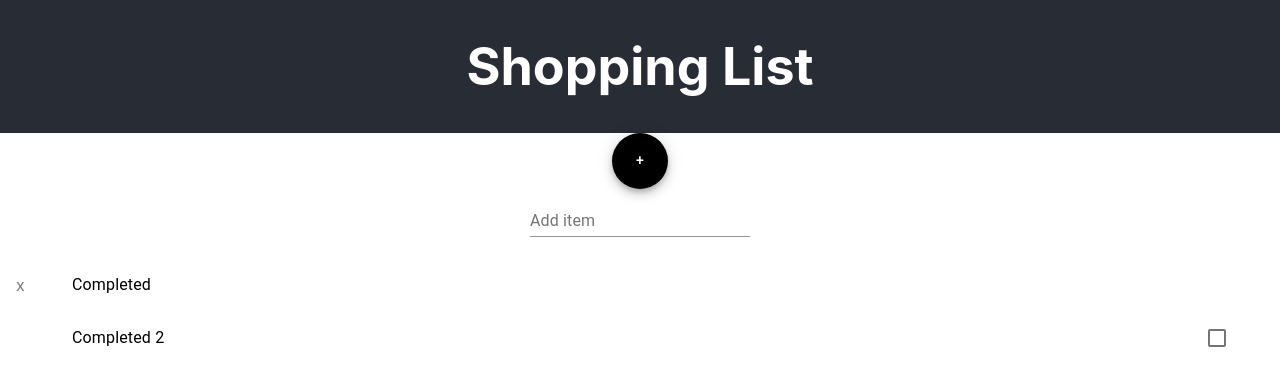
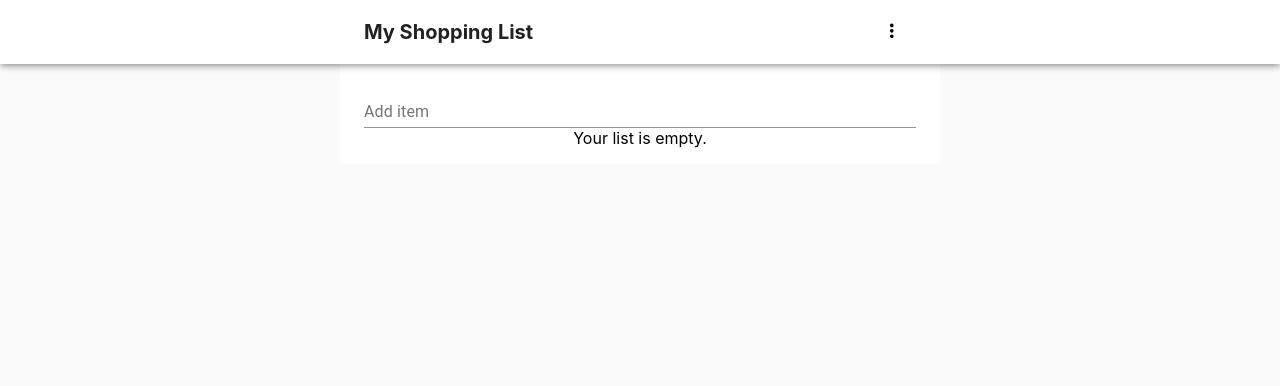
Before and after one commit to ihouwat/shopping-list-react-app-demo, a React (Create React App) app: page / in a window 1280 px wide. Shown: the top 386 px of the page. Built offline with nearby package versions, Linux system fonts and the light colour scheme.

Commit message:
delete function and styling

```diff
--- a/src/components/CompletedList.js
+++ b/src/components/CompletedList.js
@@ -1,34 +1,37 @@
-import React, { Component } from 'react';
+import React, { Fragment } from 'react';
 
 // Import Material Design UI Components
 import { List, ListItem, ListItemText, ListItemIcon, Checkbox } from '@material-ui/core';
 
-class CompletedList extends Component {
-  render() {
+
+const CompletedList = ({ deleteditems }) => {
+  const listItems = deleteditems.map((item, index) => {
     return (
-      <div>
-        <List component="nav" aria-label="contacts">
-          <ListItem button>
-            <ListItemIcon>
-              x
-            </ListItemIcon>
-            <ListItemText primary="Completed" />
-          </ListItem>
-          <ListItem button>
-            <ListItemText inset primary="Completed 2" />
-            <ListItemIcon>
+    <ListItem button key={index}>
+      <ListItemText secondary = {item}  />
+      <ListItemIcon >
         <Checkbox
           edge="start"
           tabIndex={-1}
           disableRipple
-                inputProps={{ 'aria-labelledby': 'item' }}
+          inputProps={{ 'aria-labelledby': 'checkbox' }}
         />
       </ListItemIcon>
     </ListItem>
+    )
+  })
+
+    if(deleteditems.length === 0) {
+      return null;
+    }
+    return (
+    <Fragment>
+      <h2>Completed Items</h2>
+      <List component="li" aria-label="deleted items">
+        {listItems}
       </List>
-      </div>
+    </Fragment>
   )
-  }
 }
 
 export default CompletedList;
--- /dev/null
+++ b/src/components/EmptyList.js
@@ -0,0 +1,11 @@
+import React, { Fragment } from 'react';
+
+const EmptyList = () => {
+  return (
+    <Fragment>
+      Your list is empty.
+    </Fragment>
+  )
+}
+
+export default EmptyList
--- /dev/null
+++ b/src/components/FixedScroll.js
@@ -0,0 +1,11 @@
+import React from 'react';
+
+const FixedScroll = (props) => {
+  return (
+    <div style={{ left: '0', position: 'fixed', right: '0', top: '0', zIndex: '251' }}>
+      {props.children}
+    </div>
+  );
+}
+
+export default FixedScroll;
--- a/src/components/GroceryList.js
+++ b/src/components/GroceryList.js
@@ -1,25 +1,27 @@
 import React from 'react';
-
 // Import Material Design UI Components
 import { List, ListItem, ListItemText, ListItemIcon, Checkbox } from '@material-ui/core';
 
-
-const GroceryList = ({ groceryitem }) => {
-  const listItems = groceryitem.map((item) =>
-    <ListItem button>
-      <ListItemText inset primary= {item}  />
-      <ListItemIcon>
+const GroceryList = ({ groceryitems, deleteItem }) => {
+  const listItems = groceryitems.map((item, index) => {
+    return (
+    <ListItem button key={index}>
+      <ListItemText primary= {item}  />
+      <ListItemIcon >
         <Checkbox
-          edge="start"
+          edge="end"
           tabIndex={-1}
           disableRipple
-          inputProps={{ 'aria-labelledby': 'item' }}
+          checked = {false}
+          inputProps={{ 'aria-labelledby': 'checkbox' }}
+          onClick={deleteItem.bind(this, `${item}`)}
         />
       </ListItemIcon>
     </ListItem>
-  )
+    )
+  })
   return (
-    <List component="nav" aria-label="contacts">
+    <List component="li" aria-label="grocery list">
       {listItems}
     </List>
   )
--- /dev/null
+++ b/src/components/Header.js
@@ -0,0 +1,37 @@
+import React, { Fragment } from 'react';
+import { Paper, Container, SvgIcon, IconButton, Box } from '@material-ui/core';
+
+const Header = () => {
+  return (
+    <Fragment>
+      <Paper
+        elevation={4}
+        square={true}
+      >
+        <Container maxWidth="sm">
+          <Box
+            display="flex"
+            justifyContent="space-between"
+            alignItems="center"
+            height={64}
+          >
+            <Box fontSize={20}>
+              <h1>My Shopping List</h1>
+            </Box>
+            <IconButton
+              disableFocusRipple
+              size='medium'
+              color='primary'
+            >
+              <SvgIcon  >
+                <svg xmlns="http://www.w3.org/2000/svg" viewBox="0 0 19 21" fill="black" width="19px" height="19px"><path d="M0 0h24v24H0z" fill="none"/><path d="M12 8c1.1 0 2-.9 2-2s-.9-2-2-2-2 .9-2 2 .9 2 2 2zm0 2c-1.1 0-2 .9-2 2s.9 2 2 2 2-.9 2-2-.9-2-2-2zm0 6c-1.1 0-2 .9-2 2s.9 2 2 2 2-.9 2-2-.9-2-2-2z"/></svg>
+              </SvgIcon>
+            </IconButton>
+          </Box>
+        </Container>
+      </Paper>
+    </Fragment>
+  )
+}
+
+export default Header;
--- a/src/components/SearchArea.js
+++ b/src/components/SearchArea.js
@@ -1,23 +1,21 @@
-import React from 'react';
+import React, { Fragment } from 'react';
 
 // Import Material Design UI Components
-import { TextField, Fab } from '@material-ui/core';
+import { TextField } from '@material-ui/core';
 
 const SearchArea = ({ formChange,  formSubmit, formfield }) => {
   return (
-    <div>
-      <Fab color="primary" aria-label="add" onClick = { formSubmit }>
-        +
-      </Fab>
+    <Fragment>
       <form noValidate autoComplete="off" onSubmit = { formSubmit }>
         <TextField
           id="standard-basic"
           label="Add item"
           onChange = { formChange }
           value = {formfield}
+          fullWidth
         />
       </form>
-    </div>
+    </Fragment>
   )
 }
 
--- a/src/containers/App.css
+++ b/src/containers/App.css
@@ -2,37 +2,6 @@
   text-align: center;
 }
 
-.App-logo {
-  height: 10vmin;
-  pointer-events: none;
+.List-area {
+  background-color: #ffffff;
 }
-
-@media (prefers-reduced-motion: no-preference) {
-  .App-logo {
-    animation: App-logo-spin infinite 20s linear;
-  }
-}
-
-.App-header {
-  background-color: #282c34;
-  min-height: 10vh;
-  display: flex;
-  flex-direction: column;
-  align-items: center;
-  justify-content: center;
-  font-size: calc(10px + 2vmin);
-  color: white;
-}
-
-.App-link {
-  color: #61dafb;
-}
-
-@keyframes App-logo-spin {
-  from {
-    transform: rotate(0deg);
-  }
-  to {
-    transform: rotate(360deg);
-  }
-}
--- a/src/containers/App.js
+++ b/src/containers/App.js
@@ -1,14 +1,15 @@
 import React, { Component } from 'react';
 import './App.css';
-
 // Import Components
 import SearchArea from '../components/SearchArea';
 import GroceryList from '../components/GroceryList';
 import CompletedList from '../components/CompletedList';
-
+import EmptyList from '../components/EmptyList';
+import Header from '../components/Header';
+import FixedScroll from '../components/FixedScroll';
 // Import Material Design UI Custom Theme API
+import { Container, Box } from '@material-ui/core';
 import { ThemeProvider, createMuiTheme } from '@material-ui/core/styles';
-
 
 // Material Design UI theme
 const theme = createMuiTheme({
@@ -17,49 +18,72 @@ const theme = createMuiTheme({
       main: '#000000',
     }
   },
+  spacing: 8,
 });
 
 class App extends Component {
-  constructor() {
-    super();
+  constructor(props) {
+    super(props);
     this.state = {
       formfield: '',
-      item: []
+      items: [],
+      deleteditems: [],
     }
+    this.onDeleteItem = this.onDeleteItem.bind(this);
   }
 
   // Methods
+
+  // Listen to search area input
   onFormChange = (event) => {
     this.setState({formfield: event.target.value})
-    // console.log('onFormChange function', event.target.value)
-    console.log('3', this.state.item)
   }
 
+  // On 'enter' add grocery item
   onFormSubmit = (event) => {
     event.preventDefault();
     if (this.state.formfield === '') {
       return;
     }
-    const newItem = this.state.formfield;
-    this.setState({item: this.state.item.concat(newItem)})
+    const newItem = this.state.formfield.charAt(0).toUpperCase(0) + this.state.formfield.slice(1);
+    this.setState({items: this.state.items.concat(newItem)})
     this.setState({formfield: ''})
   }
 
+  // Delete grocery item
+  onDeleteItem = (deletedItem) => {
+    this.setState({deleteditems: this.state.deleteditems.concat(deletedItem)});
+    this.setState({items: this.state.items.filter(deleted => deleted !== deletedItem )})
+  }
+
+  // Render
   render () {
-    const { formfield, item } = this.state;
+    const { formfield, items, deleteditems } = this.state;
     return (
       <div className="App">
-        <header className="App-header">
-         <h1>Shopping List</h1>
-        </header>
         <ThemeProvider theme={theme}>
+          <FixedScroll>
+            <Header />
+          </FixedScroll>
+          <Container maxWidth="sm" className="List-area">
+            <Box pt={10} >
               <SearchArea
                 formChange = {this.onFormChange}
                 formSubmit = {this.onFormSubmit}
                 formfield = {formfield}
               />
-          <GroceryList groceryitem = { item } />
-          <CompletedList />
+            </Box>
+            {items.length === 0 &&
+              <EmptyList />
+            }
+              <GroceryList
+                groceryitems = { items }
+                deleteItem = {this.onDeleteItem}
+              />
+              <CompletedList
+                deleteditems = { deleteditems }
+              />
+          </Container>
         </ThemeProvider>
       </div>
     );
--- a/src/index.css
+++ b/src/index.css
@@ -5,9 +5,14 @@ body {
     sans-serif;
   -webkit-font-smoothing: antialiased;
   -moz-osx-font-smoothing: grayscale;
+  background-color: #fafafa;
 }
 
 code {
   font-family: source-code-pro, Menlo, Monaco, Consolas, 'Courier New',
     monospace;
 }
+
+h1 {
+  font-size: inherit;
+}
```
Lines whose indentation alone changed are shown as unchanged.
